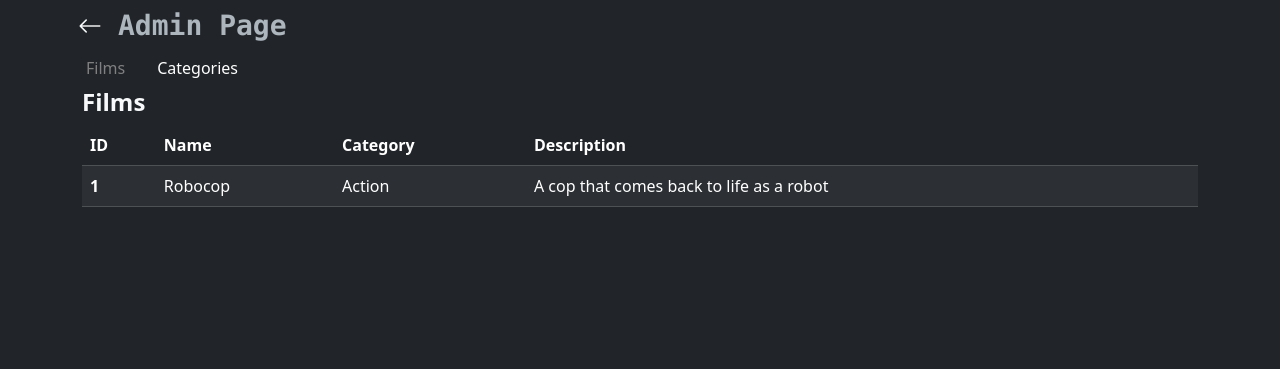
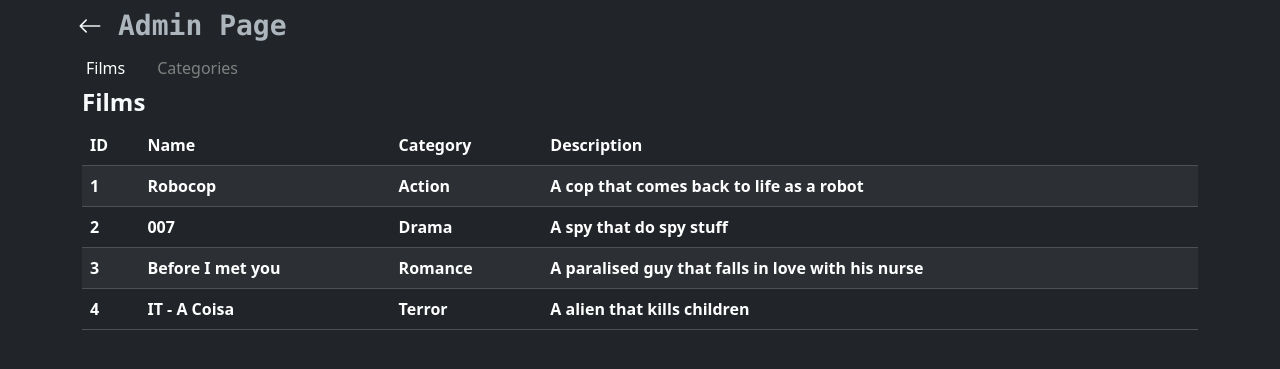
Before and after one commit to r-vilela/POOW, a PHP site: page /admin.html in a window 1280 px wide. Shown: the top 369 px of the page. Run offline with PHP 8.4, Linux system fonts and the light colour scheme; lists and menus that the app fills with data are empty.

Commit message:
frontend: creating tables funcions

```diff
--- a/frontend/CineTech/admin.html
+++ b/frontend/CineTech/admin.html
@@ -20,32 +20,10 @@
             </div>
         </header>
         <nav class="nav container pt-5">
-            <a id="films" class="nav-link ativo" href="#">Films</a>
-            <a id="categories" class="nav-link inativo" href="#">Categories</a>
+				<span id="films" class="ativo">Films</span>
+				<span id="categories" class="inativo">Categories</span>
         </nav>
-        <main class="container">
-            <h4 class="fw-bold">Films</h4>
-            <div>
-                <table class="table table-dark table-striped">
-                    <thead>
-                        <tr>
-                            <th scope="col">ID</th>
-                            <th scope="col">Name</th>
-                            <th scope="col">Category</th>
-                            <th scope="col">Description</th>
-                        </tr>
-                    </thead>
-                    <tbody>
-                        <tr>
-                            <th scope="row">1</th>
-                            <td>Robocop</td>
-                            <td>Action</td>
-                            <td>A cop that comes back to life as a robot</td>
-                        </tr>
-                    </tbody>
-                </table>
-            </div>
-
+        <main id="table-container" class="container">
         </main>
 		<script src="assets/js/pagination.js">
 		</script>
--- a/frontend/CineTech/assets/css/index.css
+++ b/frontend/CineTech/assets/css/index.css
@@ -58,8 +58,10 @@
     outline: none;
 }
 .ativo{
-		color: gray;
+		color: white;
+		padding: 0.5rem 1rem;
 }
 .inativo {
-		color: white;
+		color: gray;
+		padding: 0.5rem 1rem;
 }
--- a/frontend/CineTech/assets/js/pagination.js
+++ b/frontend/CineTech/assets/js/pagination.js
@@ -1,23 +1,137 @@
+categories = [
+		{
+				ID: 1,
+				name: "Action"
+		},
+		{
+				ID: 2,
+				name: "Drama"
+		},
+		{
+				ID: 3,
+				name: "Romance"
+		},
+		{
+				ID: 4,
+				name: "Terror"
+		}
+]
+
+films = [
+		{
+				ID: 1,
+				name: 'Robocop',
+				category: 'Action',
+				description: 'A cop that comes back to life as a robot'
+		},
+		{
+				ID: 2,
+				name: '007',
+				category: 'Drama',
+				description: 'A spy that do spy stuff',
+		},
+		{
+				ID: 3,
+				name: 'Before I met you',
+				category: 'Romance',
+				description: 'A paralised guy that falls in love with his nurse',
+		},
+		{
+				ID: 4,
+				name: 'IT - A Coisa',
+				category: 'Terror',
+				description: 'A alien that kills children',
+		},
+]
+
+
+function createTable(prtElm, name, values) {
+		prtElm.innerHTML = ''
+		title = document.createElement('h4')
+		title.classList.add('fw-bold')
+		title.innerText = name
+
+		div = document.createElement('div')
+		table = document.createElement('table')
+
+		table.classList.add('table')
+		table.classList.add('table-dark')
+		table.classList.add('table-striped')
+
+		thead = document.createElement('thead')
+		trh = document.createElement('tr')
+
+		keys = Object.keys(values[0])
+
+		keys.forEach((key) => {
+				th = document.createElement('th')
+
+				th.innerHTML = key.charAt(0).toUpperCase() + key.slice(1)
+				trh.appendChild(th)
+		})
+
+		tbody = document.createElement('tbody')
+
+		values.forEach((value) => {
+
+				tr = document.createElement('tr')
+
+				keys.forEach((key) => {
+
+						th = document.createElement('th')
+						th.innerHTML = value[key]
+
+						tr.appendChild(th)
+				})
+
+				tbody.appendChild(tr)
+		})
+		thead.appendChild(trh)
+		table.appendChild(thead)
+		table.appendChild(tbody)
+		div.appendChild(table)
+
+		prtElm.appendChild(title)
+		prtElm.appendChild(div)
+}
+function filmsTable(prtElm) {
+		prtElm.innerHTML = ''
+		title = document.createElement('h4')
+		title.classList.add('fw-bold')
+		title.innerText = 'Films'
+
+		prtElm.appendChild(title)
+}
+
 function pagination(elm, otherElm) {
-		console.log(!elm.className.includes('ativo'));
-		if(!elm.className.includes('ativo')){
-				console.log("foi");
-		} else {
-				elm.classList.remove('ativo')
-				elm.classList.add('inativo')
-				otherElm.classList.add('ativo')
-				otherElm.classList.remove('inaaddtivo')
+		if(elm.className.includes('inativo')){
+				otherElm.classList.remove('ativo')
+				otherElm.classList.add('inativo')
+				elm.classList.add('ativo')
+				elm.classList.remove('inativo')
+
+				tableElm = document.getElementById('table-container');
+				if (elm.innerText == 'Categories'){
+						createTable(tableElm, elm.innerText, categories)
+				} else {
+						createTable(tableElm, elm.innerText, films)
+				}
+
 		}
 }
+
 document.addEventListener("DOMContentLoaded", (event) => {
+		tableElm = document.getElementById('table-container');
 
-		var filmsElm = document.getElementById("films");
-		var categoryElm = document.getElementById("categories");
+		createTable(tableElm, 'Films', films)
+
+		var filmsElm = document.getElementById("films")
+		var categoryElm = document.getElementById("categories")
 
 		categoryElm.addEventListener("click", (event) => {
-				pagination(event.target, filmsElm);
+				pagination(event.target, filmsElm)
 		})
 		filmsElm.addEventListener("click", (event) => {
-				pagination(event.target, categoryElm);
+				pagination(event.target, categoryElm)
 		})
-});
+})
```
